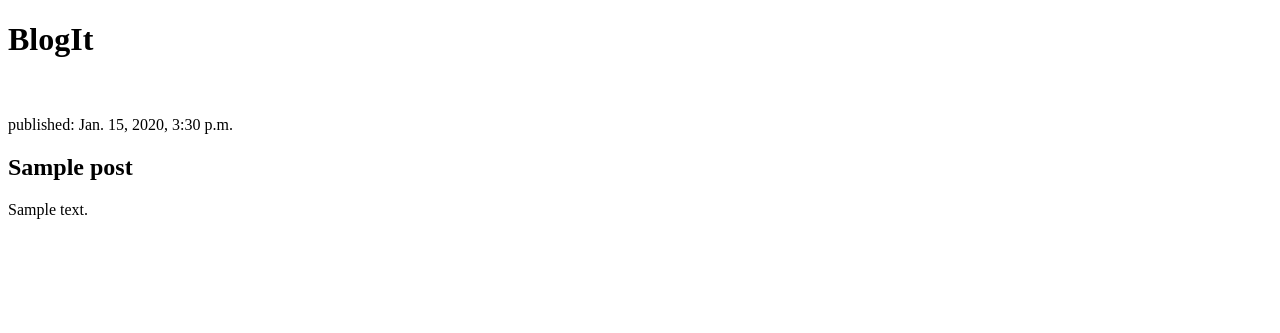
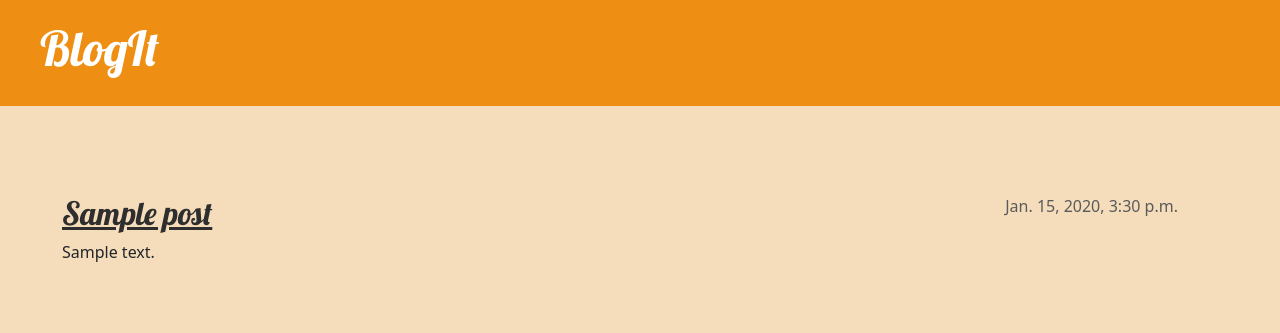
Before and after one commit to spellsharp/djangogirls_blog, a Django app: page / in a window 1280 px wide. Shown: the top 333 px of the page. Run offline with Django 3.2, Linux system fonts and the light colour scheme; tables that the repository leaves empty hold one stand-in row (values such as "Sample post").

Commit message:
CSS done

```diff
--- /dev/null
+++ b/blog/static/css/blog.css
@@ -0,0 +1,78 @@
+.page-header {
+    background-color: #ee8f13;
+    margin-top: 0;
+    margin-bottom: 40px;
+    padding: 20px 20px 20px 40px;
+}
+
+.page-header h1,
+.page-header h1 a,
+.page-header h1 a:visited,
+.page-header h1 a:active {
+    color: #ffffff;
+    font-size: 36pt;
+    text-decoration: none;
+}
+
+.container {
+    margin-left: 50px;
+}
+
+h1,
+h2,
+h3,
+h4 {
+    font-family: 'Lobster', cursive;
+}
+
+.page-body {
+    background-color: #f5ddbc;
+}
+
+.date {
+    color: #5a5a5a;
+}
+
+/* .save {
+    float: right;
+} */
+
+/* .post-form textarea,
+.post-form input {
+    width: 100%;
+} */
+
+/* .top-menu,
+.top-menu:hover,
+.top-menu:visited {
+    color: #ffffff;
+    float: right;
+    font-size: 26pt;
+    margin-right: 20px;
+} */
+
+.post {
+    margin-bottom: 70px;
+}
+
+.post h2 a,
+.post h2 a:visited {
+    color: #2e2e2e;
+}
+
+.post > .date,
+.post > .actions {
+    float: right;
+}
+
+/* .btn-secondary,
+.btn-secondary:visited {
+    color: #C25100;
+    background: none;
+    border-color: #C25100;
+}
+
+.btn-secondary:hover {
+    color: #FFFFFF;
+    background-color: #C25100;
+} */
--- a/blog/templates/blog/post_list.html
+++ b/blog/templates/blog/post_list.html
@@ -1,38 +1,34 @@
+{% load static %}
 <!DOCTYPE html>
 <html>
     <head>
+        <link rel="stylesheet" href="https://cdn.jsdelivr.net/npm/bootstrap@5.1.3/dist/css/bootstrap.min.css" integrity="sha384-1BmE4kWBq78iYhFldvKuhfTAU6auU8tT94WrHftjDbrCEXSU1oBoqyl2QvZ6jIW3" crossorigin="anonymous">
+        <link rel="stylesheet" href="{% static 'css/blog.css' %}">
+        <link href="//fonts.googleapis.com/css?family=Lobster&subset=latin,latin-ext" rel="stylesheet" type="text/css">
         <title>BlogIt</title>
     </head>
-    <body>
-        <header>
-            <h1><a>BlogIt</a></h1>
+    <body class="page-body">
+        <header class="page-header">
+            <div class="container1">
+                <h1><a>BlogIt</a></h1>
+            </div>
         </header>
         <br>
         <br>
-        {% for post in posts %}
-            <article>
-                <time>published: {{ post.published_date }}</time>
-                <h2><a>{{ post.title }}</a></h2>
-                <p>{{ post.text|linebreaksbr }}</p>
-            </article>
-        {% endfor %}
-
-
-        <!-- <article>
-
-            <h2><a href="">My first post</a></h2>
-            <time>Published: 13.03.2023, 10:20</time>
-            <p>Hey there! I'm Sharan. This is my very first post!</p>
-        </article>
-        <br>
-        <br>
-        <article>
-
-            <h2><a href="">My second post</a></h2>
-            <time>Published: 13.03.2023, 10:53</time>
-            <p>Hey there! This is my second post!</p>
-
-
-        </article> -->
+        <main class="container">
+            <div class="row">
+                <div class="col">
+                    {% for post in posts %}
+                        <article class="post">
+                            <time class="date">
+                                {{ post.published_date }}
+                            </time>
+                            <h2><a href="">{{ post.title }}</a></h2>
+                            <p>{{ post.text|linebreaksbr }}</p>
+                        </article>
+                    {% endfor %}
+                </div>
+            </div>
+        </main>
     </body>
 </html>
```
